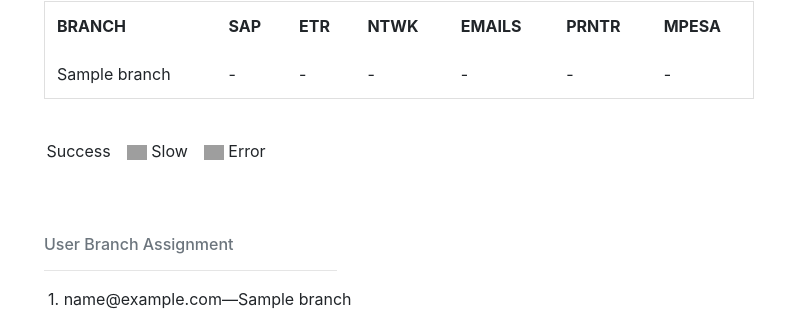
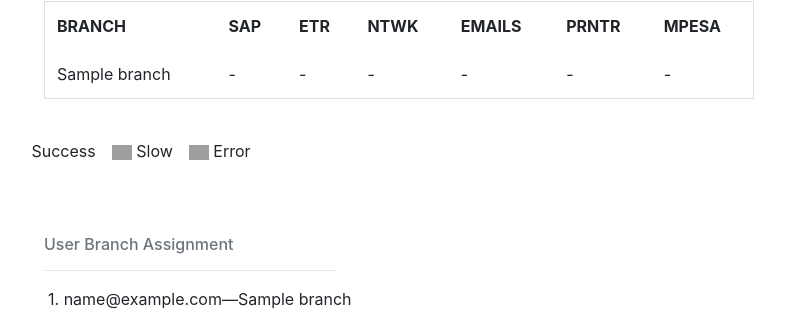
Before and after one commit to Simons22d/cg_tools, a Flask app: page /daily/report in a window 1280 px wide. Shown: the part 140-475 px from the top of the page, without its empty margins (80-865 px from the left). Run offline with Flask 2, Linux system fonts and the light colour scheme; tables that the repository leaves empty hold one stand-in row (values such as "Sample post"); parts of the project's set-up code (start-up, migrations or seed data) failed here and were passed over; some libraries are stand-ins or nearby versions; grey boxes are pictures that could not be loaded.

Commit message:
report almost done

```diff
--- a/tools/templates/reports.html
+++ b/tools/templates/reports.html
@@ -34,8 +34,7 @@
                             <tr >
                                 <td scope="col" class="bold">{{ item['name'] }}</td>
                                 {% for x in item["data"] %}
-
-                                    <td scope="col"><img src="{{ icons[x['severity']] }}" alt="" height ="18px"></td>
+                                    <td scope="col"><img src="{{ icons[x['severity']] }}" alt="" height ="15px"></td>
                                 {% endfor %}
                             </tr>
                         {% else %}
@@ -55,7 +54,7 @@
                 {% endif %}
             </tbody>
         </table>
-        <div class="container">
+        <div class="container row">
                <div class="row mt-4 mb-5" style="width:100%; margin-left:-25px;">
                    <div><img class="pl-2" src='{{ icons[0]  }}' alt="" height="15px">  Success</div>
                    <div><img class="ml-2 pl-2" src='{{ icons[1] }}' alt="" height="15px">  Slow</div>
```
